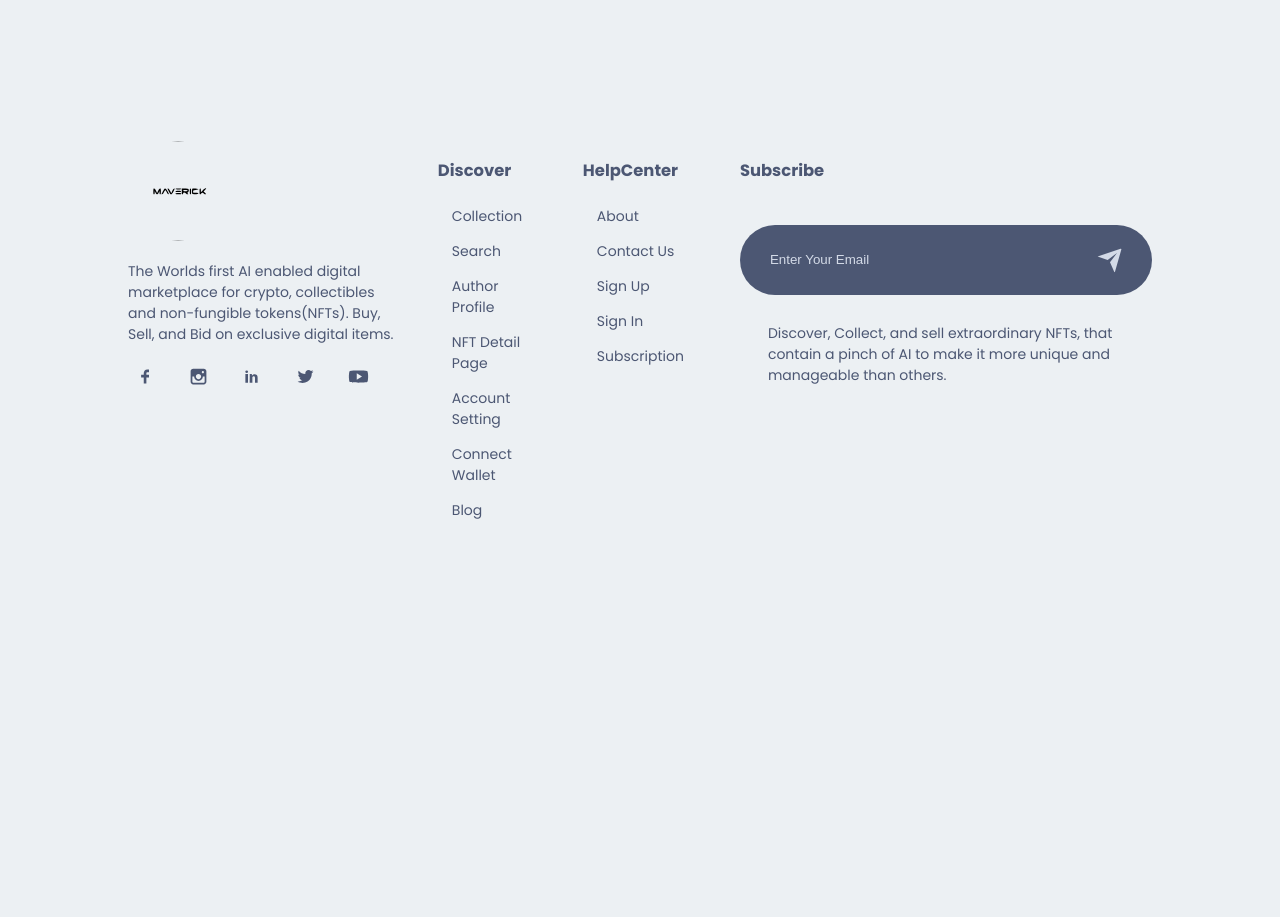
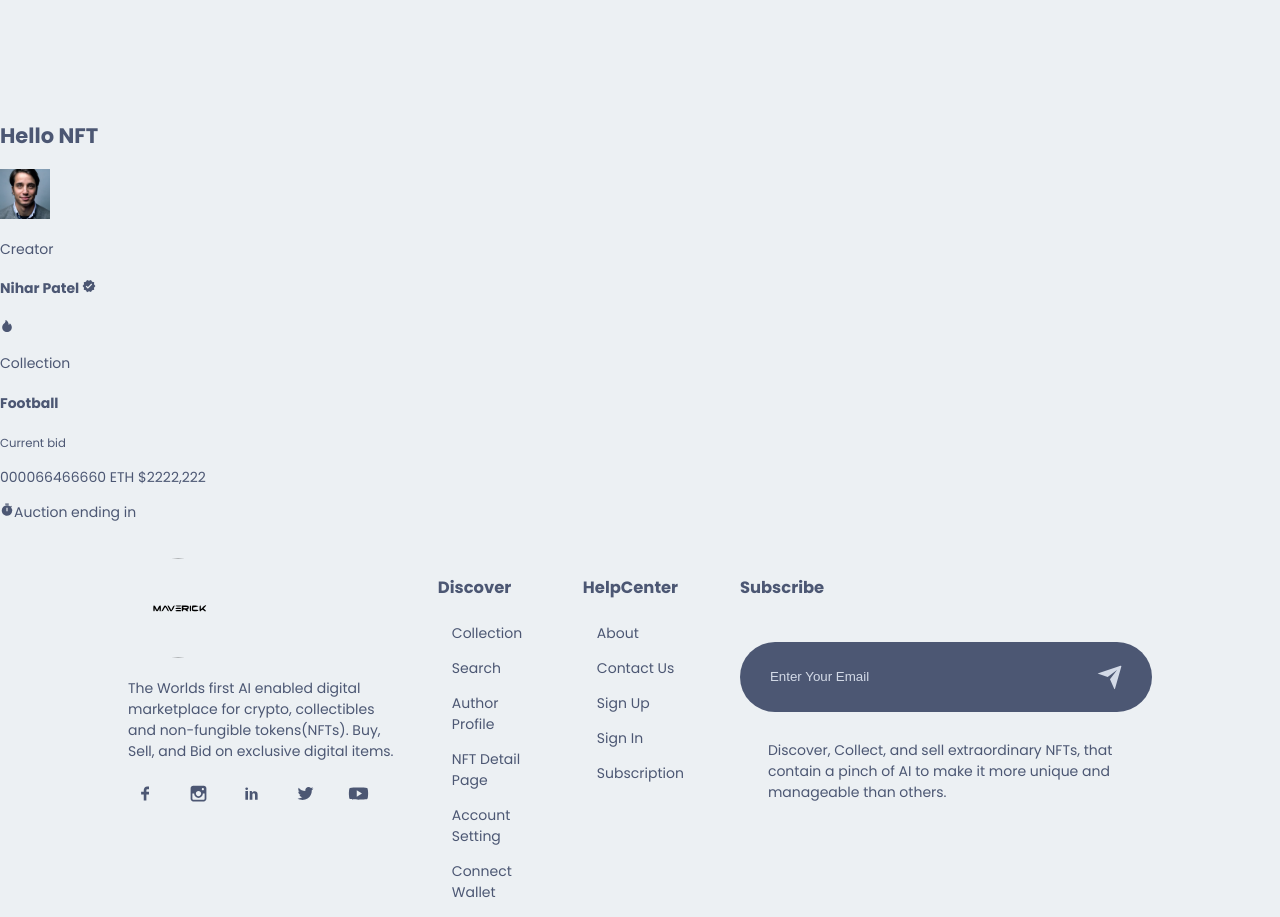
Before and after one commit to Nihar0071/NFTMarketplace-Template-, a Next.js app: page / in a window 1280 px wide. Shown: the part 1240-2157 px from the top of the page. Before the commit the page ends 1789 px from the top, so only its background shows below. Built offline with nearby package versions, Linux system fonts and the light colour scheme.

Commit message:
Big Slider NFT Component 25% done

```diff
--- /dev/null
+++ b/components/BigNFTSlider/BigNFTSlider.jsx
@@ -0,0 +1,125 @@
+import React, {useEffect,useState,useCallback} from 'react'
+import Image from 'next/image'
+import {AiFillFire, AiFillHeart, AiOutlineHeart} from 'react-icons/ai'
+import { MdVerified, MdTimer } from 'react-icons/md'
+import { TbArrowBigLeftLine, TbArrowBigRightLine } from 'react-icons/tb'
+
+
+//Internal Import
+import Style from "./BigNFTSlider.module.css"
+import images from "../../img"
+import { Button  } from '../componentsindex'
+const BigNFTSlider = () => {
+
+    const [idNumber, setidNumber] = useState(0)
+    const SliderData =[
+        {
+            title: "Hello NFT",
+            id: 0,
+            name: "Nihar Patel",
+            collection: "Football",
+            price: "000066466660 ETH",
+            like :"243",
+            image: images.user1,
+            nftImage: images.nft_image_1,
+            time:{
+                days: 16,
+                hours: 11,
+                minutes: 8,
+                seconds: 4,
+            }
+        },
+        {
+            title: "Second NFT",
+            id: 1,
+            name: "Sweetie",
+            collection: "Love",
+            price: "000066462660 ETH",
+            like :"2412",
+            image: images.user2,
+            nftImage: images.nft_image_2,
+            time:{
+                days: 14,
+                hours: 11,
+                minutes: 4,
+                seconds: 2,
+            }
+        },
+        {
+            title: "third NFT",
+            id: 2,
+            name: "Romi Patel",
+            collection: "Tennis",
+            price: "00006649860 ETH",
+            like :"122",
+            image: images.user3,
+            nftImage: images.nft_image_3,
+            time:{
+                days: 16,
+                hours: 11,
+                minutes: 12,
+                seconds: 22,
+            }
+        },
+        {
+            title: "4th NFT",
+            id: 3,
+            name: "Dabbu Patel",
+            collection: "Games",
+            price: "00006643260 ETH",
+            like :"122",
+            image: images.user4,
+            nftImage: images.nft_image_4,
+            time:{
+                days: 16,
+                hours: 11,
+                minutes: 12,
+                seconds: 22,
+            }
+        },
+
+    ]
+
+  return (
+    <div className={Style.bigNFTSlider}>
+        <div className={Style.bigNFTSlider_box}>
+            <div className={Style.bigNFTSlider_box_left}>
+                <h2>{SliderData[idNumber].title} </h2>
+                <div className={Style.bigNFTSlider_box_left_creator}>
+                    <div className={Style.bigNFTSlider_box_left_creator_profile}>
+                        <Image className={Style.bigNFTSlider_box_left_creator_profile_img}
+                            src={SliderData[idNumber].image}
+                            alt='Profile Image'
+                            width={50}
+                            height={50}
+                        />
+                        <div className={Style.bigNFTSlider_box_left_creator_profile_img}>
+                            <p> Creator </p>
+                            <h4>{SliderData[idNumber].name} <span><MdVerified/></span></h4>
+                        </div>
+                    </div>
+                    <div className={Style.bigNFTSlider_box_left_creator_collection}>
+                        <AiFillFire className={Style.bigNFTSlider_box_left_creator_collection_icon}/>
+                        <div className={Style.bigNFTSlider_box_left_creator_collection_info}>
+                            <p>Collection</p>
+                            <h4>{SliderData[idNumber].collection}</h4>
+                        </div>
+                    </div>
+                </div>
+                <div className={Style.bigNFTSlider_box_left_bidding}>
+                    <div className={Style.bigNFTSlider_box_left_bidding_box}>
+                        <small>Current bid</small>
+                        <p>{SliderData[idNumber].price} <span>$2222,222</span></p>
+                    </div>
+                    <p className={Style.bigNFTSlider_box_left_bidding_box_auction}>
+                        <MdTimer className={Style.bigNFTSlider_box_left_bidding_box_icon}/>
+                        <span>Auction ending in</span>
+                    </p>
+                </div>
+            </div>
+        </div>
+    </div>
+  )
+}
+
+export default BigNFTSlider
--- a/components/componentsindex.js
+++ b/components/componentsindex.js
@@ -3,4 +3,5 @@
 import NavBar from "./NavBar/NavBar";
 import Herosection from "./Herosection/Herosection";
 import Services from "./Services/Services";
-export {Button, Footer, NavBar, Herosection,Services};
+import BigNFTSlider from "./BigNFTSlider/BigNFTSlider";
+export {Button, Footer, NavBar, Herosection,Services, BigNFTSlider};
--- a/pages/index.js
+++ b/pages/index.js
@@ -1,12 +1,13 @@
 import React from 'react'
 
 import Style from '../styles/index.module.css'
-import { Herosection, Services } from '@/components/componentsindex'
+import { Herosection, Services, BigNFTSlider } from '@/components/componentsindex'
 const Home = () => {
   return (
     <div className='Style.Homepage'>
       <Herosection/>
       <Services/>
+      <BigNFTSlider/>
     </div>
   )
 }
```
Also changed, not shown: components/BigNFTSlider/BigNFTSlider.module.css (added).
